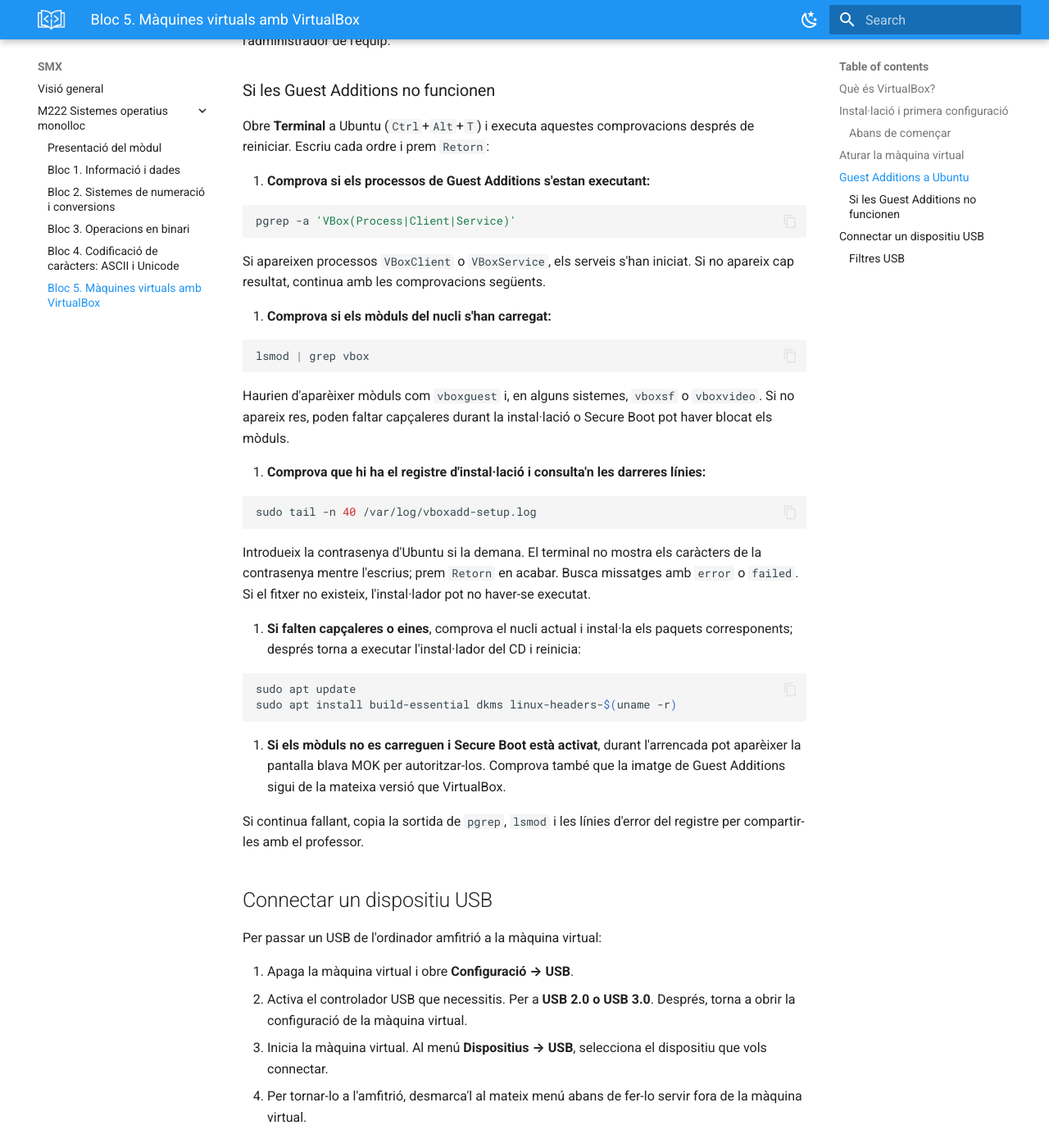
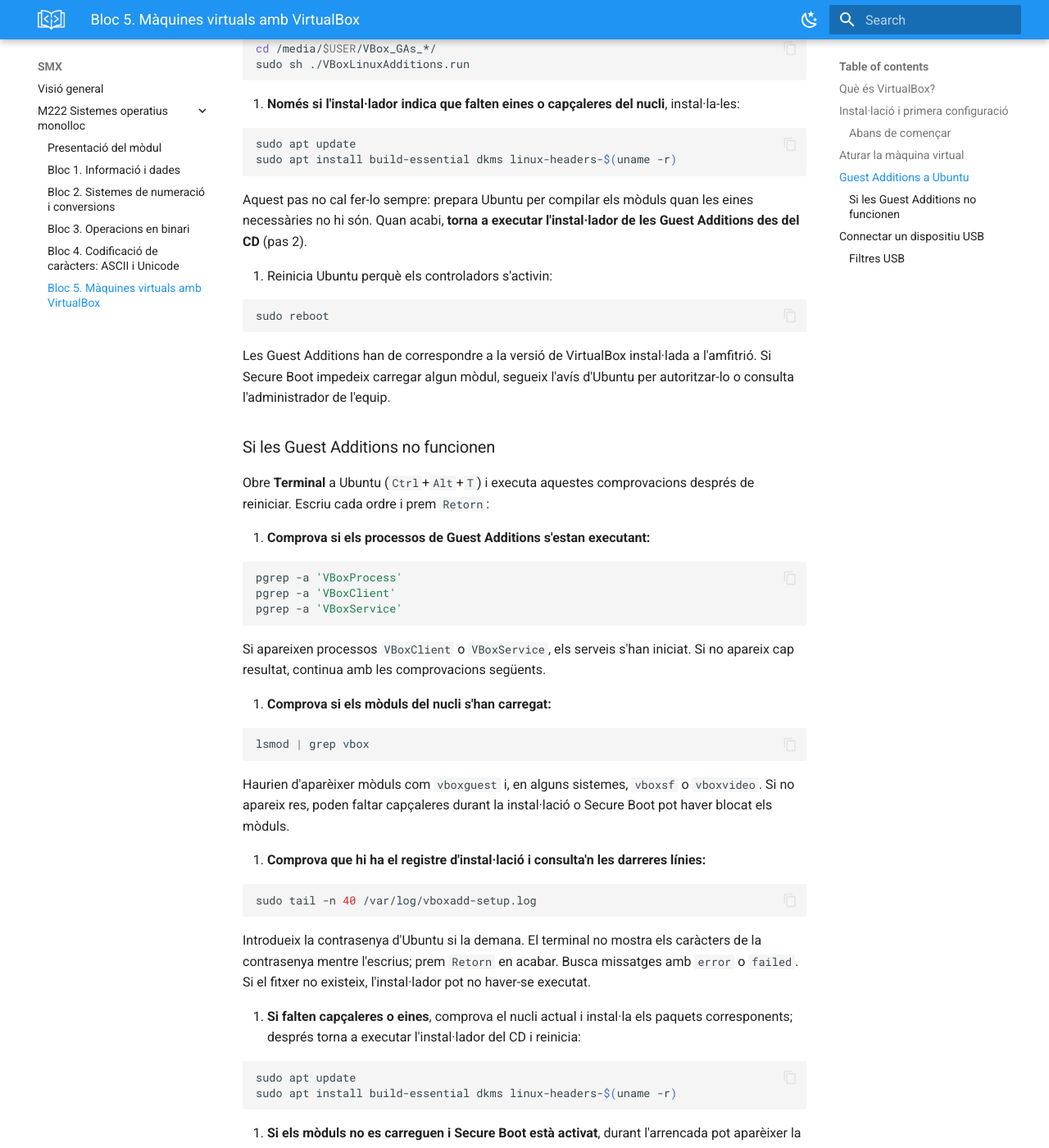
Before and after one commit to sllado1/Apunts, an MkDocs documentation site: the page built from docs/SMX/M222SO/5_VirtualBox.md, in a window 1280 px wide and 1400 px high, scrolled down 2978 px. Shown: the whole window at 82% size. Built offline with MkDocs 1.6.1 and Material for MkDocs 9.7.7, drawn with Linux system fonts in a browser that asks for light colours.

Commit message:
Fix:VBox

````diff
--- a/docs/SMX/M222SO/5_VirtualBox.md
+++ b/docs/SMX/M222SO/5_VirtualBox.md
@@ -85,7 +85,9 @@ Obre **Terminal** a Ubuntu (`Ctrl`+`Alt`+`T`) i executa aquestes comprovacions d
 1. **Comprova si els processos de Guest Additions s'estan executant:**
 
    ```bash
-   pgrep -a 'VBox(Process|Client|Service)'
+   pgrep -a 'VBoxProcess'
+   pgrep -a 'VBoxClient'
+   pgrep -a 'VBoxService'
    ```
 
    Si apareixen processos `VBoxClient` o `VBoxService`, els serveis s'han iniciat. Si no apareix cap resultat, continua amb les comprovacions següents.
@@ -122,7 +124,7 @@ Si continua fallant, copia la sortida de `pgrep`, `lsmod` i les línies d'error
 Per passar un USB de l'ordinador amfitrió a la màquina virtual:
 
 1. Apaga la màquina virtual i obre **Configuració → USB**.
-2. Activa el controlador USB que necessitis. Per a **USB 2.0 o USB 3.0**. Després, torna a obrir la configuració de la màquina virtual.
+2. Activa el controlador USB que necessitis. Per a **USB 2.0 o USB 3.0**.
 3. Inicia la màquina virtual. Al menú **Dispositius → USB**, selecciona el dispositiu que vols connectar.
 4. Per tornar-lo a l'amfitrió, desmarca'l al mateix menú abans de fer-lo servir fora de la màquina virtual.
 
````
Also changed, not shown: other parts of docs/SMX/M222SO/5_VirtualBox.md (+3 -3 lines).
